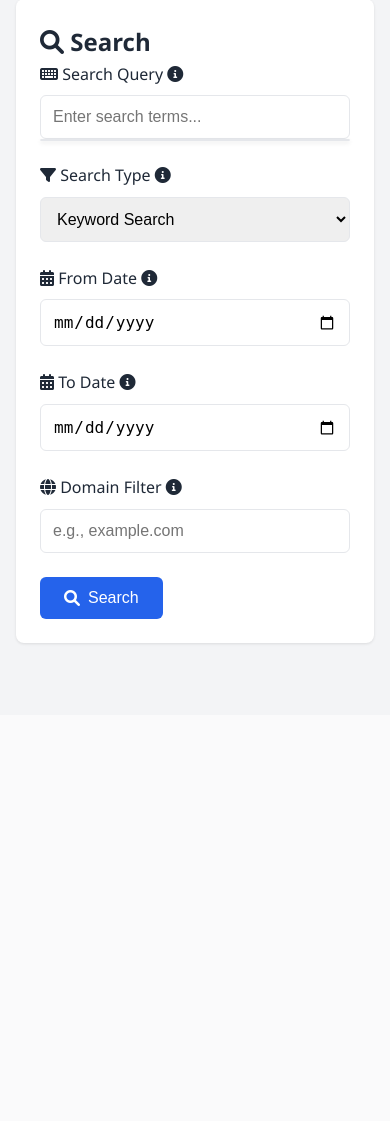
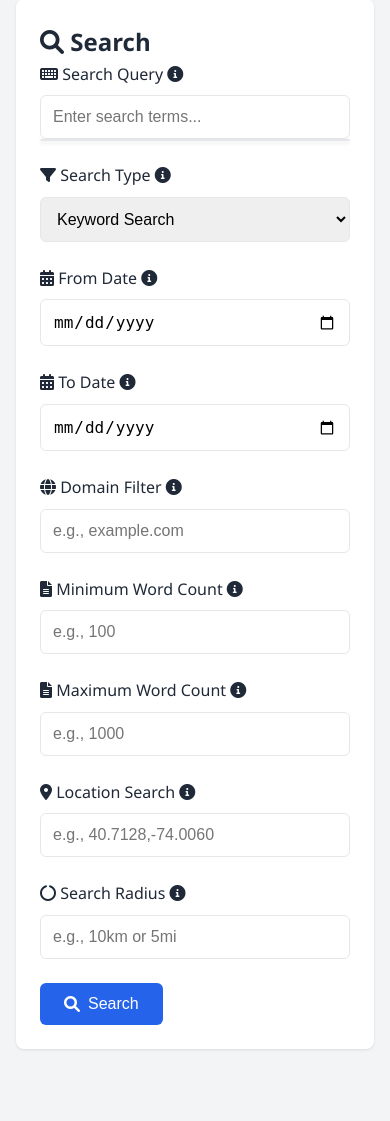
Before and after one commit to Mohamed-Ahmed-Esmat/Website-Crawler, a Flask app: page / in a window 390 px wide, after a click on "Search". Shown: the part 356-1477 px from the top of the page. Before the commit the page ends 1001 px from the top, so only its background shows below. Run offline with Flask 3, Linux system fonts and the light colour scheme.

Commit message:
feat: Enhance search functionality and monitoring UI
- Add advanced search filters for word count and location
- Implement monitoring features for cluster health
- Add faceted search results with domain and word count statistics
- Improve UI responsiveness and error handling

```diff
--- a/client.py
+++ b/client.py
@@ -100,6 +100,10 @@ def search_query():
     from_date = request.args.get('from_date')
     to_date = request.args.get('to_date')
     domain = request.args.get('domain')
+    min_words = request.args.get('min_words')
+    max_words = request.args.get('max_words')
+    location = request.args.get('location')
+    distance = request.args.get('distance')
     sort_by = request.args.get('sort', '_score')
     page = request.args.get('page', '1')
     page_size = request.args.get('page_size', '10')
@@ -120,6 +124,10 @@ def search_query():
             "from_date": from_date,
             "to_date": to_date,
             "domain": domain,
+            "min_words": min_words,
+            "max_words": max_words,
+            "location": location,
+            "distance": distance,
             "sort": sort_by,
             "page": page,
             "page_size": page_size
--- a/templates/index.html
+++ b/templates/index.html
@@ -444,6 +444,50 @@
                             <input type="text" id="domain" name="domain"
                                    placeholder="e.g., example.com">
                         </div>
+
+                        <div class="form-group">
+                            <label for="min_words">
+                                <i class="fas fa-file-alt"></i> Minimum Word Count
+                                <span class="tooltip" data-tooltip="Minimum number of words a page must have">
+                                    <i class="fas fa-info-circle"></i>
+                                </span>
+                            </label>
+                            <input type="number" id="min_words" name="min_words"
+                                   placeholder="e.g., 100" min="0">
+                        </div>
+
+                        <div class="form-group">
+                            <label for="max_words">
+                                <i class="fas fa-file-alt"></i> Maximum Word Count
+                                <span class="tooltip" data-tooltip="Maximum number of words a page can have">
+                                    <i class="fas fa-info-circle"></i>
+                                </span>
+                            </label>
+                            <input type="number" id="max_words" name="max_words"
+                                   placeholder="e.g., 1000" min="0">
+                        </div>
+
+                        <div class="form-group">
+                            <label for="location">
+                                <i class="fas fa-map-marker-alt"></i> Location Search
+                                <span class="tooltip" data-tooltip="Format: latitude,longitude (e.g., 40.7128,-74.0060 for New York)">
+                                    <i class="fas fa-info-circle"></i>
+                                </span>
+                            </label>
+                            <input type="text" id="location" name="location"
+                                   placeholder="e.g., 40.7128,-74.0060">
+                        </div>
+
+                        <div class="form-group">
+                            <label for="distance">
+                                <i class="fas fa-circle-notch"></i> Search Radius
+                                <span class="tooltip" data-tooltip="Distance from location point (append km or mi)">
+                                    <i class="fas fa-info-circle"></i>
+                                </span>
+                            </label>
+                            <input type="text" id="distance" name="distance"
+                                   placeholder="e.g., 10km or 5mi">
+                        </div>
                     </div>
 
                     <button type="submit" class="btn btn-primary">
@@ -651,6 +695,10 @@
             const fromDate = document.getElementById('from_date').value;
             const toDate = document.getElementById('to_date').value;
             const domain = document.getElementById('domain').value;
+            const minWords = document.getElementById('min_words').value;
+            const maxWords = document.getElementById('max_words').value;
+            const location = document.getElementById('location').value;
+            const distance = document.getElementById('distance').value;
 
             try {
                 const params = new URLSearchParams({
@@ -664,6 +712,10 @@
                 if (fromDate) params.append('from_date', fromDate);
                 if (toDate) params.append('to_date', toDate);
                 if (domain) params.append('domain', domain);
+                if (minWords) params.append('min_words', minWords);
+                if (maxWords) params.append('max_words', maxWords);
+                if (location) params.append('location', location);
+                if (distance) params.append('distance', distance);
 
                 const res = await fetch(`/search?${params}`);
                 const data = await res.json();
```
